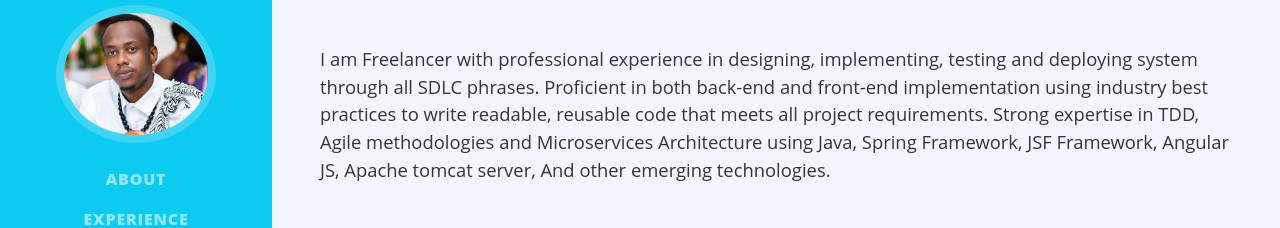
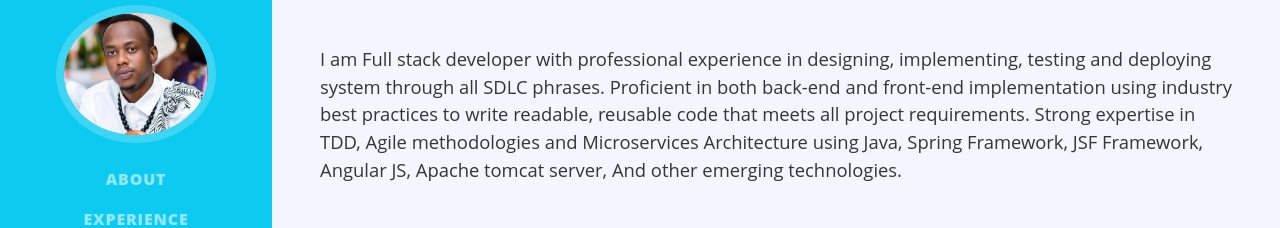
Before and after one commit to rwabukwererealfred/Resume, a plain HTML site: page index.html in a window 1280 px wide. Shown: the part 222-450 px from the top of the page. Drawn offline with nearby package versions, Linux system fonts and the light colour scheme; a web font is replaced by a local one.

Commit message:
Update index.html

```diff
--- a/index.html
+++ b/index.html
@@ -54,7 +54,7 @@
                         Kigali Province · Kicukiro District, Phone · (250) 787 660 286 ·
                         <a href="mailto:rwabukwererealfred01@gmail.com" style="text-transform: lowercase;" class="text-info">rwabukwererealfred01@gmail.com</a>
                     </div>
-                    <p class="lead mb-5">I am Freelancer with professional experience in designing, implementing,
+                    <p class="lead mb-5">I am Full stack developer with professional experience in designing, implementing,
                         testing and deploying system through all SDLC phrases. Proficient in both back-end and front-end implementation
                          using industry best practices to write readable, reusable code that meets all project requirements. Strong expertise in TDD,
                           Agile methodologies and Microservices Architecture using Java, Spring Framework, JSF Framework,
```
